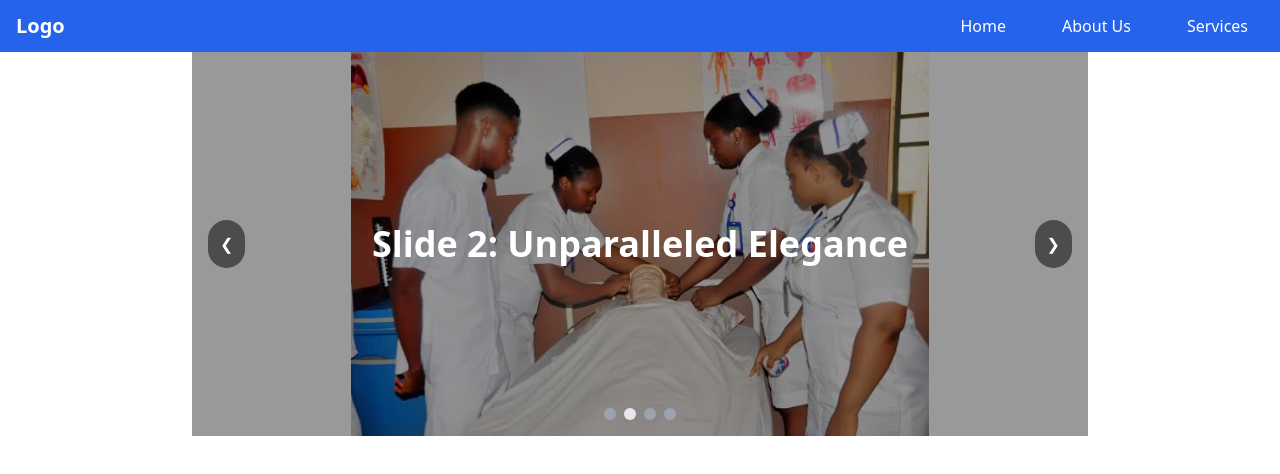
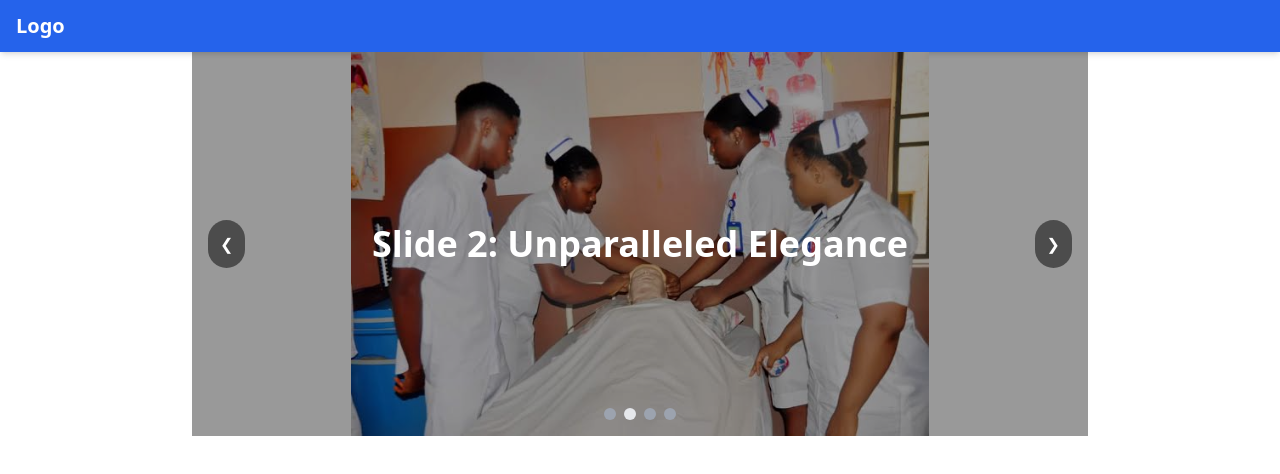
Before and after one commit to Yusufiabichi/School-Portal, a React (Vite) app: page / in a window 1280 px wide. Shown: the top 474 px of the page. Built offline with nearby package versions, Linux system fonts and the light colour scheme.

Commit message:
nav links

```diff
--- a/src/Sections/Nav.jsx
+++ b/src/Sections/Nav.jsx
@@ -8,7 +8,7 @@ const Nav = () => {
   };
 
   return (
-    <nav className="bg-blue-600 text-white">
+    <nav className="bg-blue-600 text-white shadow-md">
       <div className="container mx-auto px-4 py-3 flex justify-between items-center">
         {/* Logo */}
         <div className="text-xl font-bold">
@@ -24,11 +24,12 @@ const Nav = () => {
         </button>
 
         {/* Nav Links */}
-        <ul
-          className={`absolute lg:static top-14 left-0 lg:flex lg:space-x-6 w-full lg:w-auto bg-blue-600 lg:bg-transparent transition-all duration-300 ${
-            isMenuOpen ? 'block' : 'hidden'
+        <div
+          className={`absolute lg:static top-14 left-0 z-10 lg:flex lg:space-x-6 w-full lg:w-auto bg-blue-600 lg:bg-transparent transition-all duration-300 ease-in-out overflow-hidden ${
+            isMenuOpen ? 'max-h-screen opacity-100' : 'max-h-0 opacity-0'
           }`}
         >
+          <ul className="flex flex-col lg:flex-row">
             <li className="py-2 px-4 lg:py-0 hover:bg-blue-700 lg:hover:bg-transparent">
               <a href="#home" className="block">Home</a>
             </li>
@@ -40,6 +41,7 @@ const Nav = () => {
             </li>
           </ul>
         </div>
+      </div>
     </nav>
   );
 };
```
Lines whose indentation alone changed are shown as unchanged.
